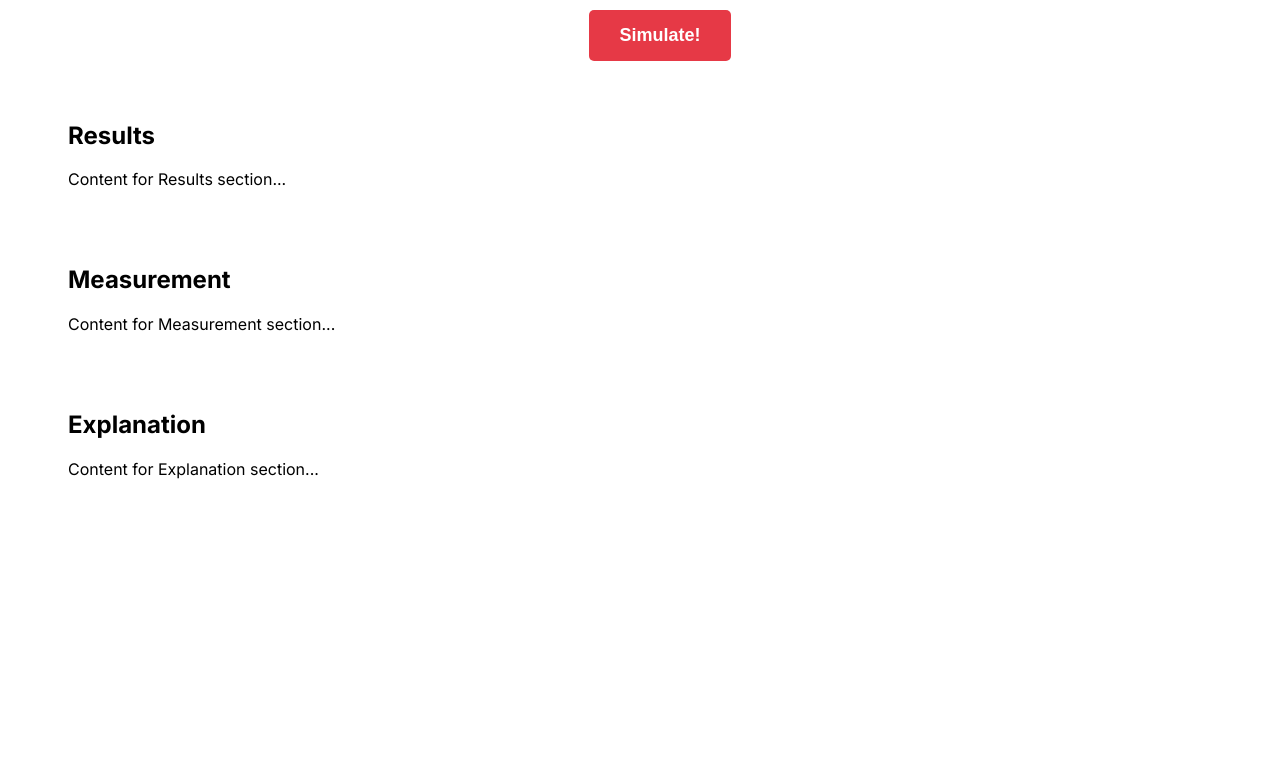
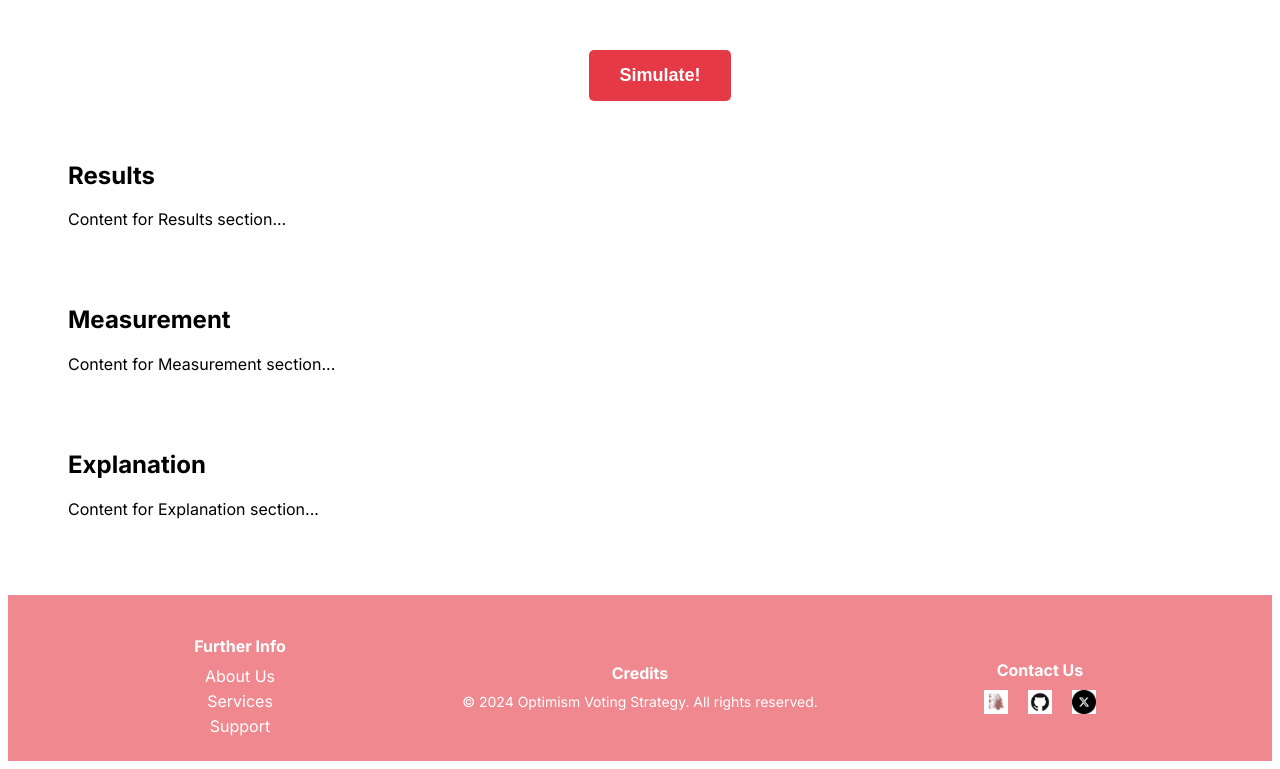
Before and after one commit to BdNWoG/opt-voting, a Next.js app in the folder opt-voting/: page / in a window 1280 px wide. Shown: the part 1661-2430 px from the top of the page. Before the commit the page ends 2184 px from the top, so only its background shows below. Built offline with nearby package versions, Linux system fonts and the light colour scheme.

Commit message:
footer and fixes

```diff
--- /dev/null
+++ b/opt-voting/app/components/Footer.module.css
@@ -0,0 +1,80 @@
+.footer {
+    width: calc(100% + 40px); /* Increase width to counteract negative margin */
+    padding: 20px 0; /* Vertical padding only */
+    background-color: rgba(230, 57, 70, 0.6); /* More orangey color with lower transparency */
+    color: #ffffff; /* White text color */
+    text-align: center;
+    position: relative;
+    margin-top: 40px; /* Add margin to separate the footer from content above */
+    margin-left: -40px; /* Negative margin to offset body padding */
+    left: 0; /* Ensure it starts from the left */
+  }
+
+  .footerContainer {
+    display: flex;
+    justify-content: space-between; /* Distribute the sections evenly */
+    align-items: center;
+    max-width: 1200px; /* Set a max width for the content */
+    margin: 0 auto; /* Center the footer content */
+    padding: 0; /* Remove side padding */
+  }
+
+  .footerSection {
+    flex: 1; /* Each section takes up equal space */
+    text-align: center;
+  }
+
+  .footerSection h4 {
+    margin-bottom: 10px;
+    font-size: 16px;
+    font-weight: bold;
+  }
+
+  .footerSection ul {
+    list-style: none;
+    padding: 0;
+    margin: 0;
+  }
+
+  .footerSection ul li {
+    margin-bottom: 5px;
+  }
+
+  .footerSection ul li a {
+    color: #ffffff; /* Use white color for links */
+    text-decoration: none;
+  }
+
+  .footerSection ul li a:hover {
+    text-decoration: underline; /* Add underline on hover */
+  }
+
+  .footerSection p {
+    margin: 5px 0;
+    font-size: 14px;
+  }
+
+  .footerSection p a {
+    color: #ffffff;
+    text-decoration: none;
+  }
+
+  .footerSection p a:hover {
+    text-decoration: underline;
+  }
+
+  /* Style for the icons in the Contact Us section */
+  .footerIcons {
+    display: flex;
+    justify-content: center;
+    align-items: center;
+  }
+
+  .footerIcons a {
+    margin: 0 10px;
+  }
+
+  .footerIcons img {
+    width: 24px; /* Adjust icon size */
+    height: 24px;
+  }
--- /dev/null
+++ b/opt-voting/app/components/Footer.tsx
@@ -0,0 +1,39 @@
+import React from 'react';
+import styles from './Footer.module.css'; // Import the footer CSS module
+
+const Footer: React.FC = () => {
+  return (
+    <footer className={styles.footer}>
+      <div className={styles.footerContainer}>
+        <div className={styles.footerSection}>
+          <h4>Further Info</h4>
+          <ul>
+            <li><a href="#about">About Us</a></li>
+            <li><a href="#services">Services</a></li>
+            <li><a href="#support">Support</a></li>
+          </ul>
+        </div>
+        <div className={styles.footerSection}>
+          <h4>Credits</h4>
+          <p>© 2024 Optimism Voting Strategy. All rights reserved.</p>
+        </div>
+        <div className={styles.footerSection}>
+          <h4>Contact Us</h4>
+          <div className={styles.footerIcons}>
+            <a href="https://blockchain.stanford.edu/" target="_blank" rel="noopener noreferrer">
+              <img src="/SBC.jpg" alt="Website" />
+            </a>
+            <a href="https://github.com/Stanford-Blockchain-Club" target="_blank" rel="noopener noreferrer">
+              <img src="/GitHub.png" alt="GitHub" />
+            </a>
+            <a href="https://x.com/StanfordCrypto" target="_blank" rel="noopener noreferrer">
+              <img src="/X.png" alt="Twitter" />
+            </a>
+          </div>
+        </div>
+      </div>
+    </footer>
+  );
+};
+
+export default Footer;
--- a/opt-voting/app/globals.css
+++ b/opt-voting/app/globals.css
@@ -30,7 +30,7 @@ body {
   justify-content: space-between;
   margin-bottom: 20px;
   width: 80%; /* Adjust width to ensure it's centered */
-  padding-top: 10px;
+  padding-top: 15px;
 }
 
 /* Input and Slider Boxes */
@@ -38,7 +38,7 @@ body {
   background-color: rgba(230, 57, 70, 0.1); /* Transparent shade of #e63946 */
   padding: 15px;
   border-radius: 5px;
-  flex: 1.5; /* Use equal flex values to balance width */
+  flex: 2.5; /* Use equal flex values to balance width */
   margin-right: 20px; /* Space between box and info */
 }
 
@@ -67,7 +67,7 @@ body {
 
 /* Right Side: Information Boxes */
 .info-box {
-  flex: 1; /* Use equal flex values to balance width */
+  flex: 1.5; /* Use equal flex values to balance width */
 }
 
 .info-box h3 {
--- a/opt-voting/app/layout.tsx
+++ b/opt-voting/app/layout.tsx
@@ -1,7 +1,8 @@
 import type { Metadata } from "next";
 import { Inter } from "next/font/google";
 import "./globals.css";
-import Header from "./components/Header";  // Import the Header component
+import Header from "./components/Header";
+import Footer from './components/Footer';
 
 const inter = Inter({ subsets: ["latin"] });
 
@@ -21,8 +22,11 @@ export default function RootLayout({
   return (
     <html lang="en">
       <body className={inter.className}>
-        <Header />  {/* Include the Header component here */}
-        {children}
+        <Header />
+        <main>
+          {children}
+        </main>
+        <Footer />
       </body>
     </html>
   );
```
